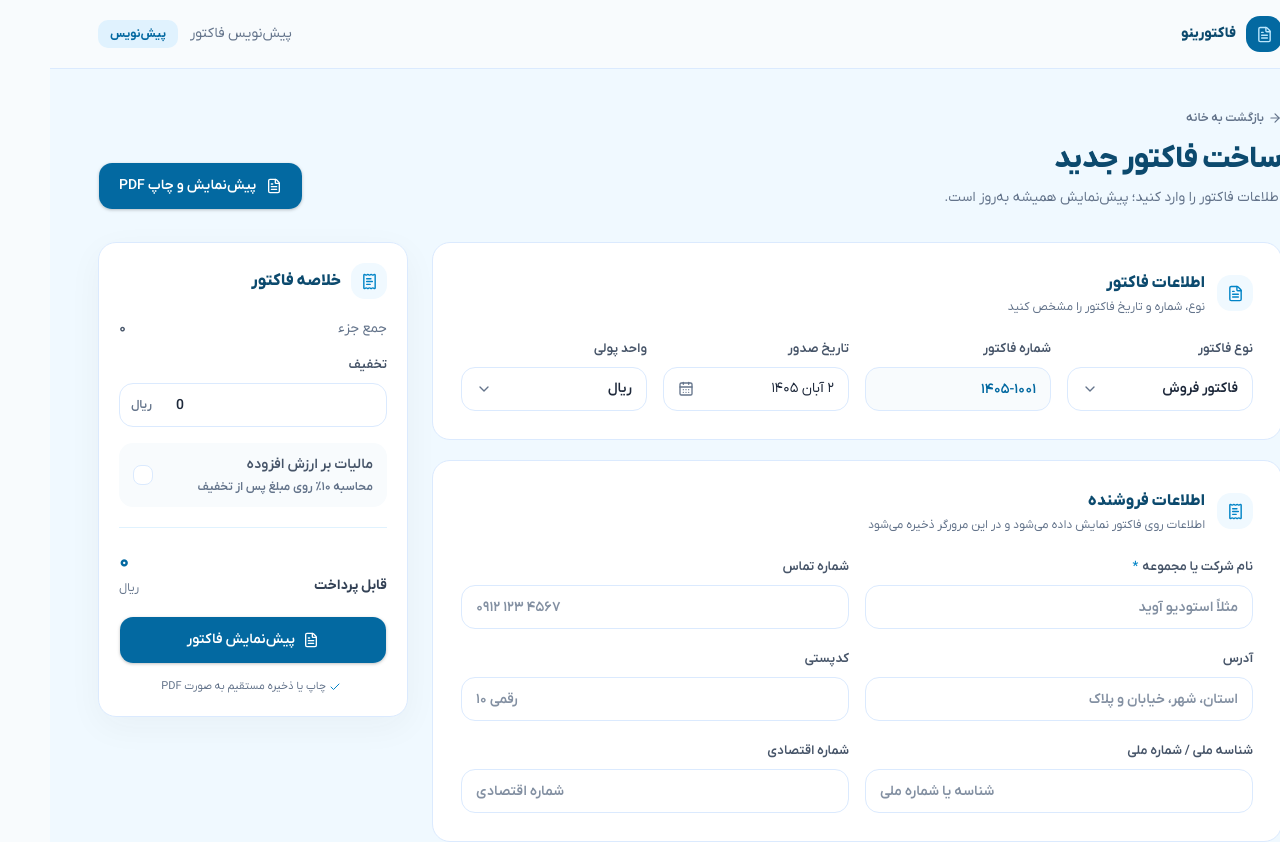
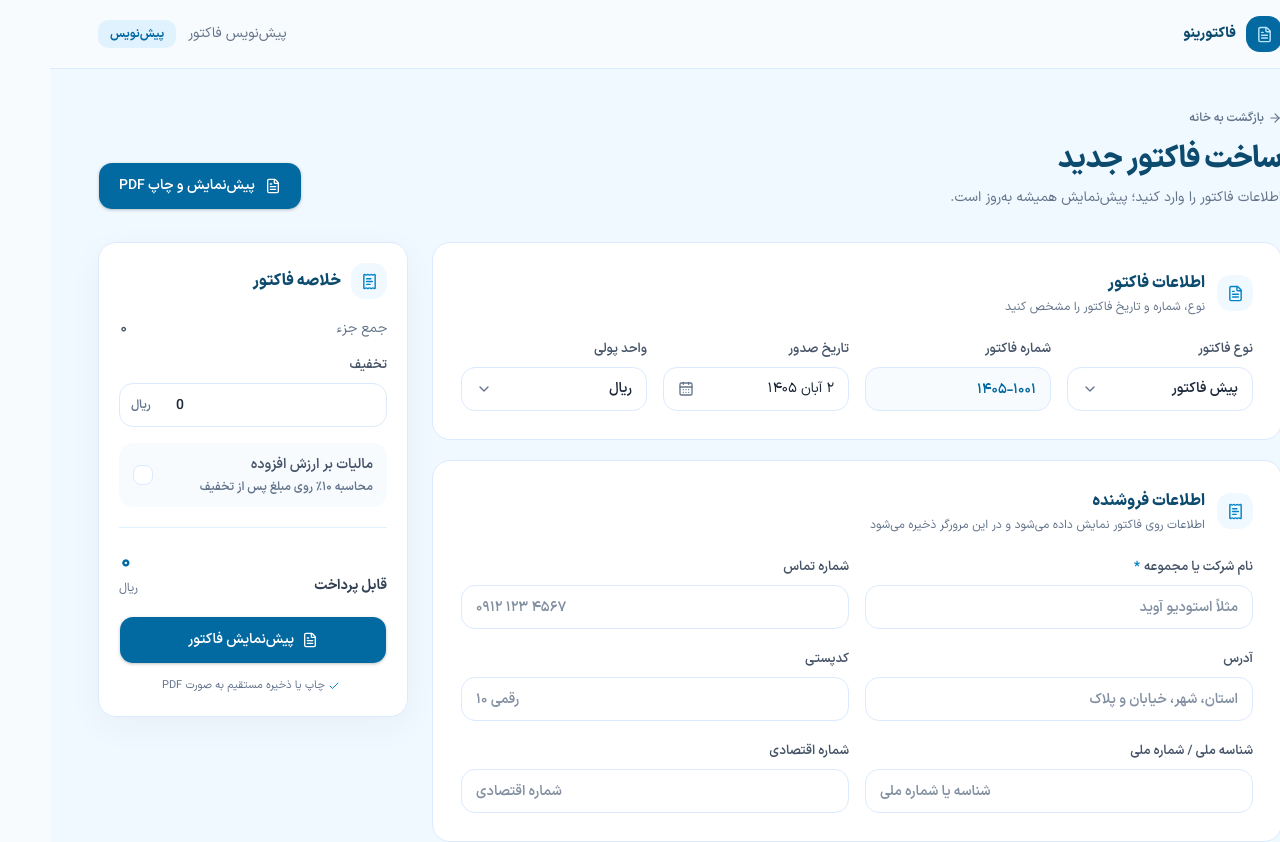
Before and after one commit to soheilghanbary/invoice-maker, a Next.js app: page /invoice in a window 1280 px wide. Shown: the top 842 px of the page. Built offline with nearby package versions, Linux system fonts and the light colour scheme.

Commit message:
update font

```diff
--- a/src/assets/fonts/index.ts
+++ b/src/assets/fonts/index.ts
@@ -1,7 +1,7 @@
 import localFont from "next/font/local";
 
 export const font = localFont({
-  src: "./IRANYekanXVF.woff2",
+  src: "./IRANSansXVF.woff2",
   weight: "300 900",
   style: "normal",
   display: "swap",
--- a/src/components/invoice-form.tsx
+++ b/src/components/invoice-form.tsx
@@ -84,7 +84,7 @@ type InvoiceValues = {
 };
 
 const defaultValues: InvoiceValues = {
-  type: "فاکتور فروش",
+  type: "پیش فاکتور",
   number: "۱۴۰۵-۱۰۰۱",
   date: "2026-10-24",
   currency: "ریال",
@@ -924,7 +924,7 @@ export function InvoiceForm() {
                 <SelectField
                   label="نوع فاکتور"
                   name="type"
-                  options={["فاکتور فروش", "فاکتور خدمات", "پیش‌فاکتور"]}
+                  options={["فاکتور فروش", "فاکتور خدمات", "پیش فاکتور"]}
                   control={control}
                 />
                 <Field label="شماره فاکتور">
```
